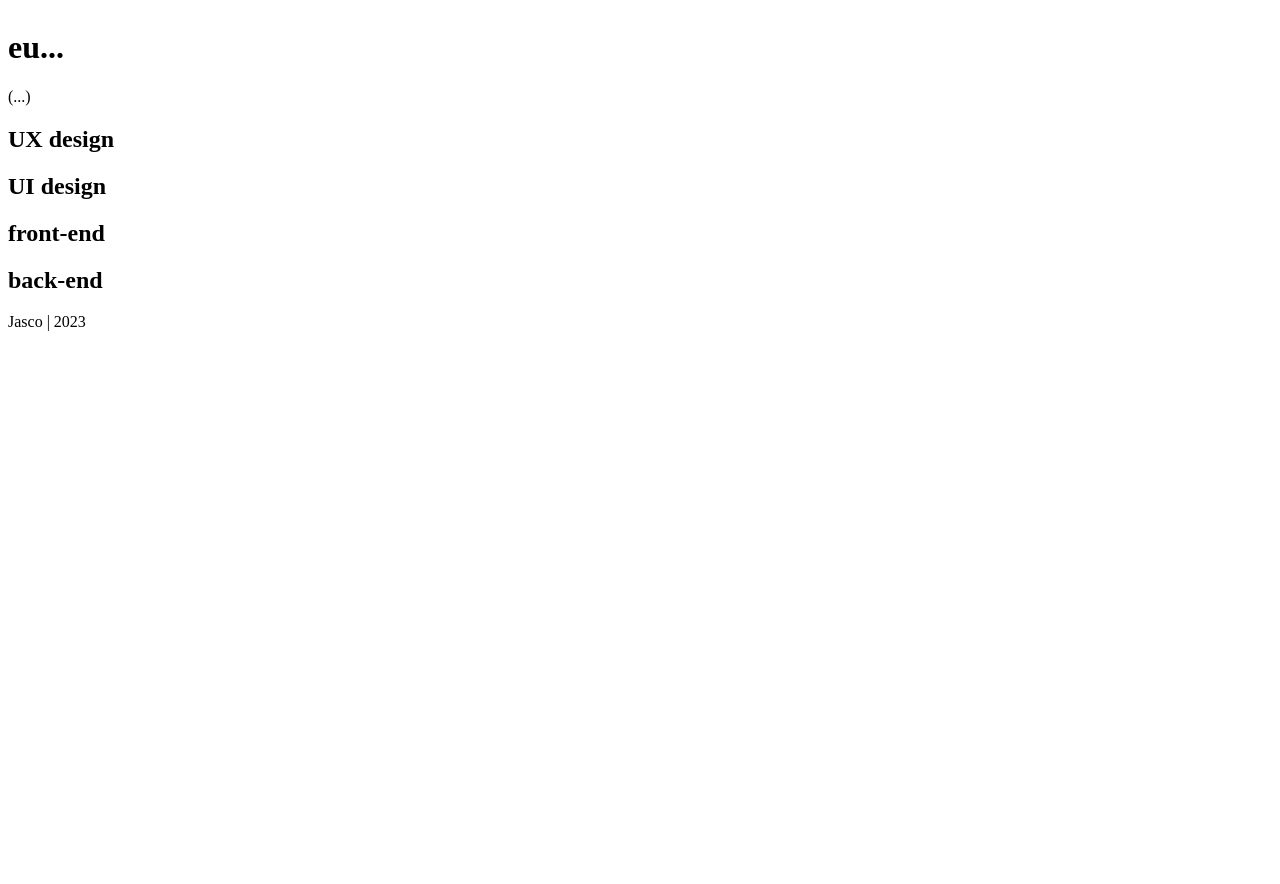
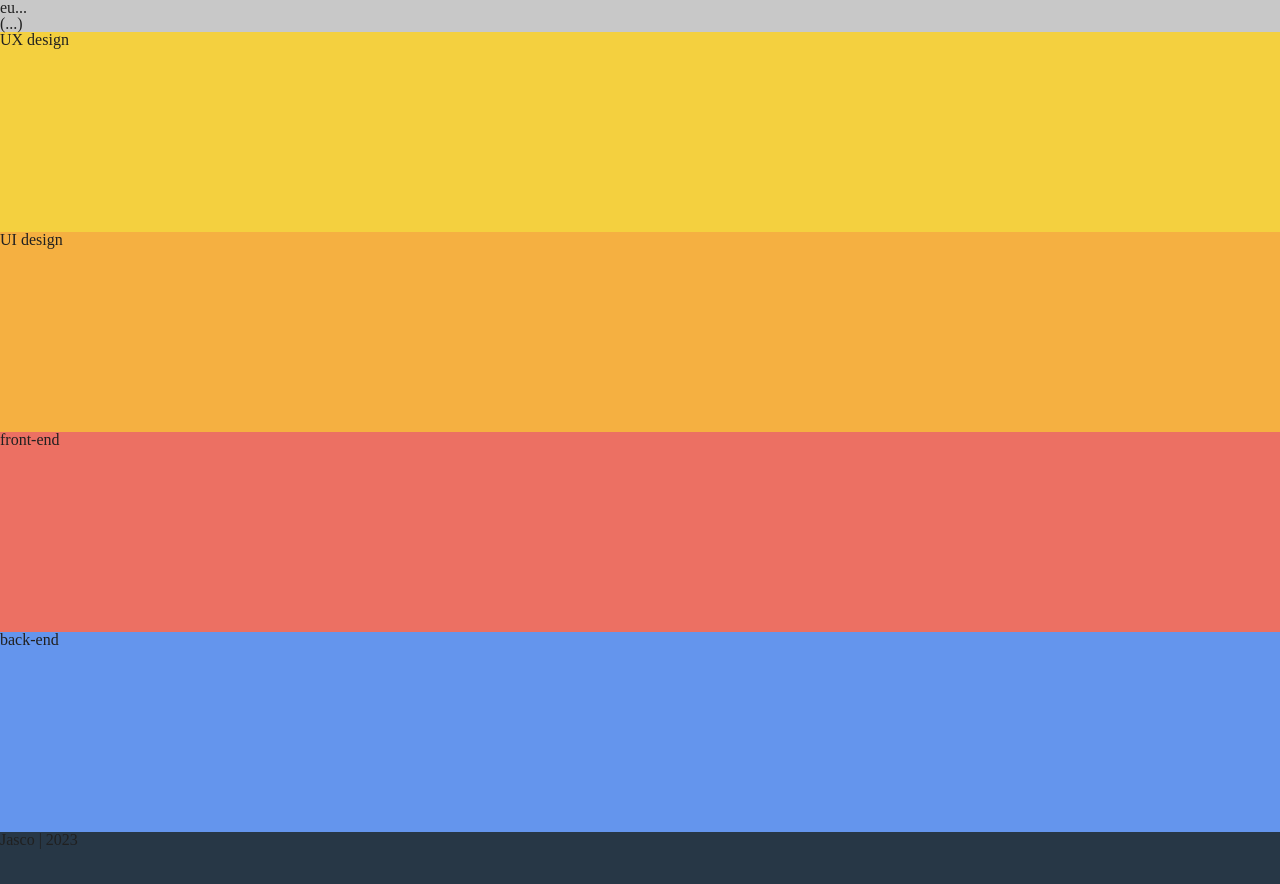
Before and after one commit to JoaoJasco/curriculum, a plain HTML site: page index.html in a window 1280 px wide. Before the commit the page ends 800 px from the top, so only its background shows below. Drawn offline with Linux system fonts and the light colour scheme.

Commit message:
continuando...

```diff
--- a/index.html
+++ b/index.html
@@ -5,7 +5,8 @@
     <meta name="viewport" content="width=device-width, initial-scale=1.0">
 
     <style type="text/css">
-       @import url("style.css")
+      @import url("reset.css");
+      @import url("style.css");
     </style>
 
     <title>Document</title>
--- /dev/null
+++ b/reset.css
@@ -0,0 +1,48 @@
+/* http://meyerweb.com/eric/tools/css/reset/
+   v2.0 | 20110126
+   License: none (public domain)
+*/
+
+html, body, div, span, applet, object, iframe,
+h1, h2, h3, h4, h5, h6, p, blockquote, pre,
+a, abbr, acronym, address, big, cite, code,
+del, dfn, em, img, ins, kbd, q, s, samp,
+small, strike, strong, sub, sup, tt, var,
+b, u, i, center,
+dl, dt, dd, ol, ul, li,
+fieldset, form, label, legend,
+table, caption, tbody, tfoot, thead, tr, th, td,
+article, aside, canvas, details, embed,
+figure, figcaption, footer, header, hgroup,
+menu, nav, output, ruby, section, summary,
+time, mark, audio, video {
+	margin: 0;
+	padding: 0;
+	border: 0;
+	font-size: 100%;
+	font: inherit;
+	vertical-align: baseline;
+}
+/* HTML5 display-role reset for older browsers */
+article, aside, details, figcaption, figure,
+footer, header, hgroup, menu, nav, section {
+	display: block;
+}
+body {
+	line-height: 1;
+}
+ol, ul {
+	list-style: none;
+}
+blockquote, q {
+	quotes: none;
+}
+blockquote:before, blockquote:after,
+q:before, q:after {
+	content: '';
+	content: none;
+}
+table {
+	border-collapse: collapse;
+	border-spacing: 0;
+}
--- a/style.css
+++ b/style.css
@@ -1,11 +1,39 @@
 body {
-	float: left;
-	width: 100%;
-	color: #black;
-	background: #lightgrey;
+	color: rgb(32,32,32);
+	background-color: rgb(200,200,200);
+
 }
 
+h1 {
+	color: rgb(32,32,32);
+}
 
-h1 {
-	color: #blanchedalmond;
+#ux-design {
+	background-color: rgb(244, 208, 63);
+	width: auto;
+	height: 200px;
 }
+
+#ui-design {
+	background-color: rgb(245, 176, 65);
+	width: auto;
+	height: 200px;
+}
+
+#front-end {
+	background-color: rgb(236, 112, 99);
+	width: auto;
+	height: 200px;
+}
+
+#back-end {
+	background-color: rgb(100, 149, 237);
+	width: auto;
+	height: 200px;
+}
+
+footer {
+	background-color: rgb(39, 55, 70);
+	width: auto;
+	height: 400px;
+}
```
Also changed, not shown: fonts.css (added).
